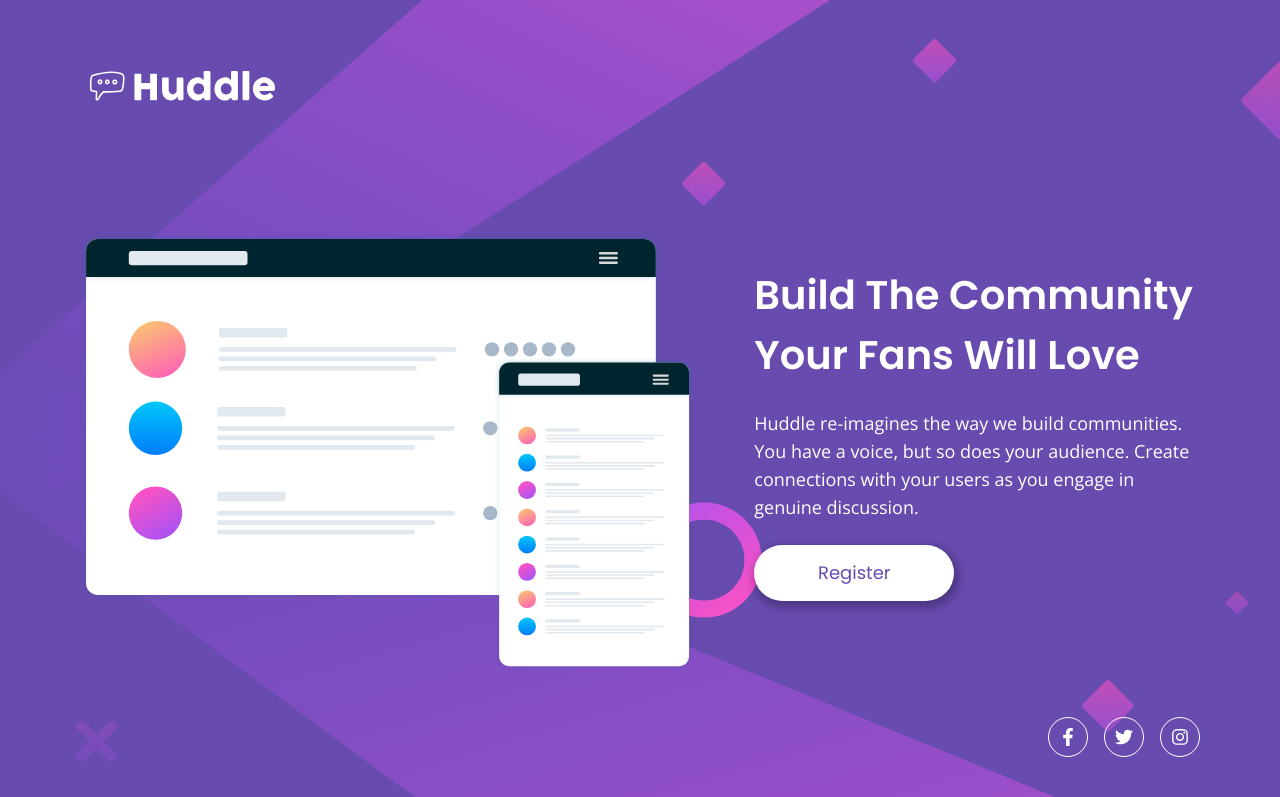
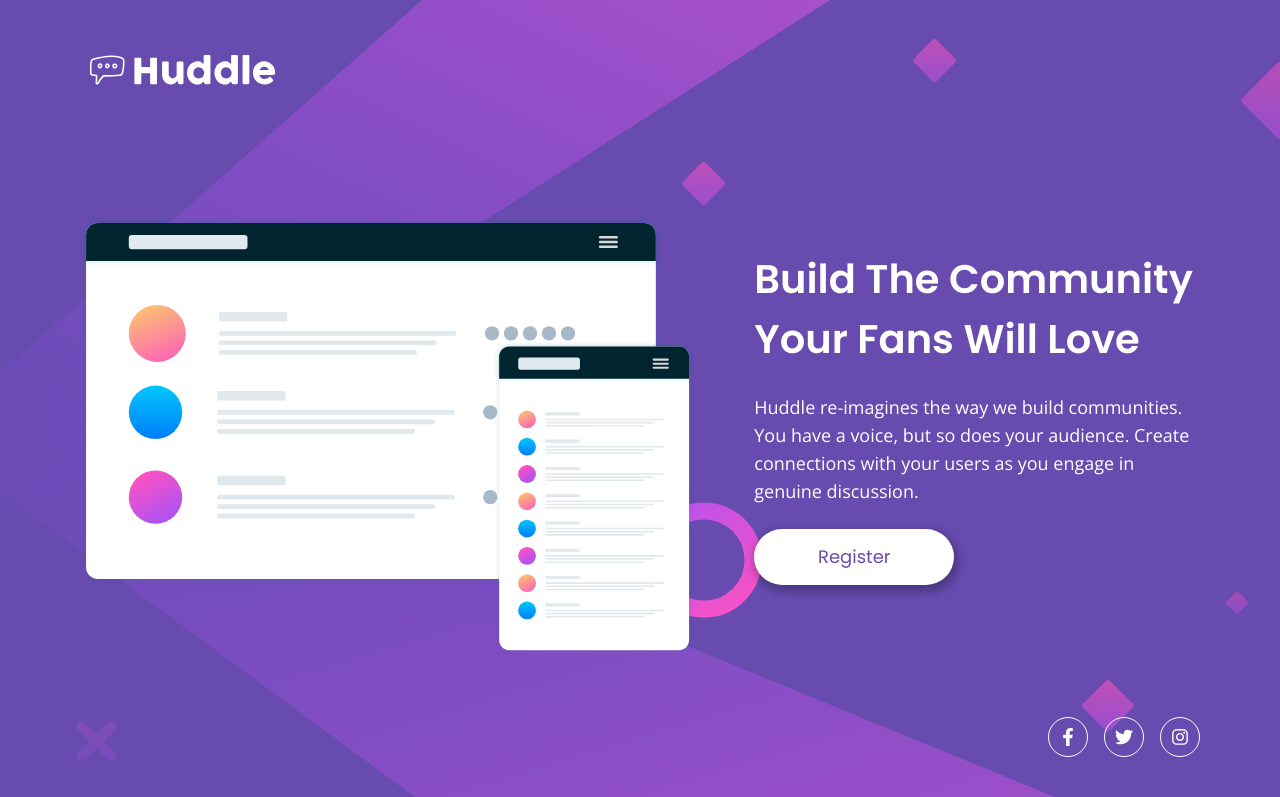
Before and after one commit to p1t1ch/fm-huddle-landing-page, a Gatsby site: page / in a window 1280 px wide. Shown: the part 3-800 px from the top of the page. Built offline with nearby package versions, Linux system fonts and the light colour scheme; Gatsby itself is replaced by a stand-in of ours.

Commit message:
adjust offsets for the last time

```diff
--- a/src/pages/index.tsx
+++ b/src/pages/index.tsx
@@ -10,8 +10,8 @@ function IndexPage() {
   return (
     <div className="grid place-items-center bg-mobile sm:bg-desktop bg-no-repeat sm:bg-cover">
       <Seo title="Frontend Mentor: Huddle landing page" />
-      <div className="min-h-screen max-w-8xl p-10 lg:pt-16 lg:px-20 grid place-items-center">
-        <header className="place-self-start mb-17 lg:mb-26">
+      <div className="min-h-screen max-w-8xl p-10 lg:pt-12 lg:px-20 grid place-items-center">
+        <header className="place-self-start mb-17 lg:mb-22">
           <Logo title="Huddle logo" className="w-30 sm:w-50" />
         </header>
         <main className="grid lg:grid-cols-7 gap-15 mb-16 lg:mb-7">
--- a/tailwind.config.js
+++ b/tailwind.config.js
@@ -36,7 +36,7 @@ module.exports = {
       },
       margin: {
         17: '4.25rem',
-        26: '6.6rem',
+        22: '5.5rem',
       },
       backgroundImage: {
         desktop: 'url(../icons/bg-desktop.svg)',
```
